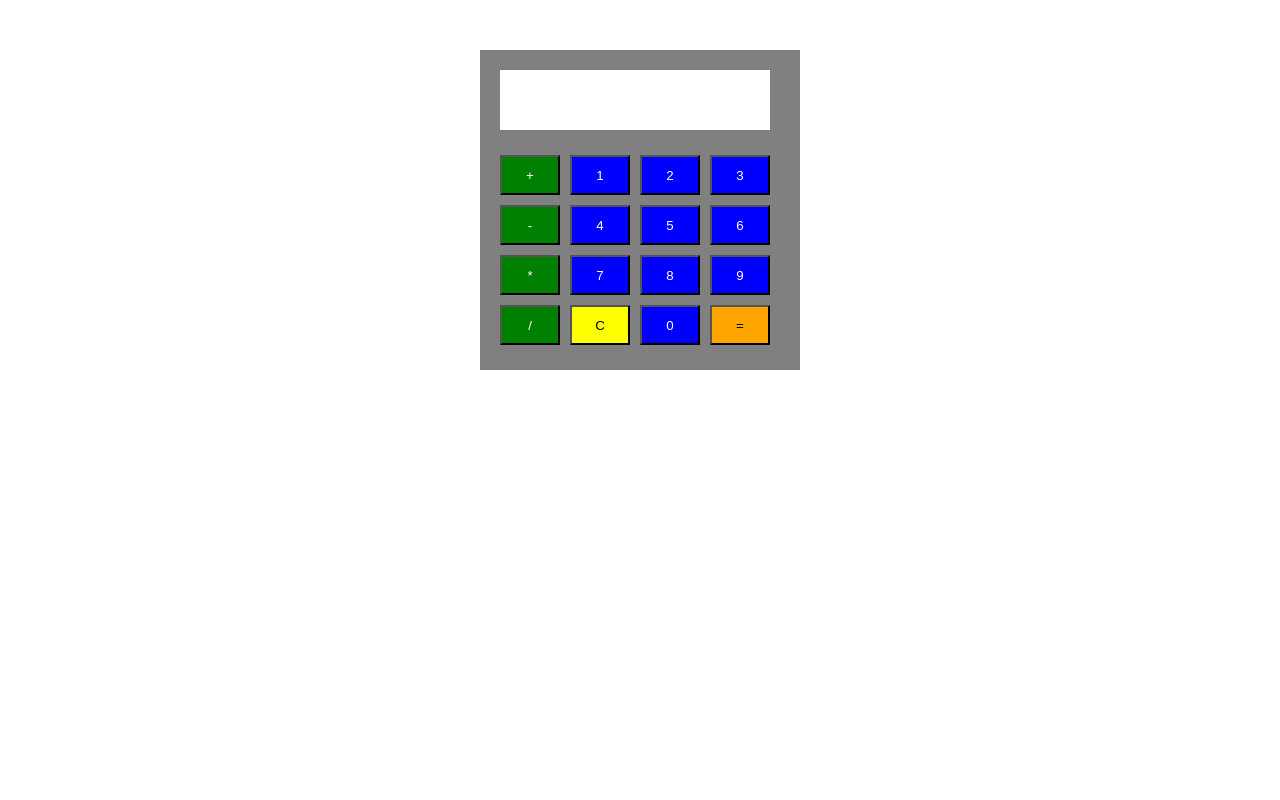
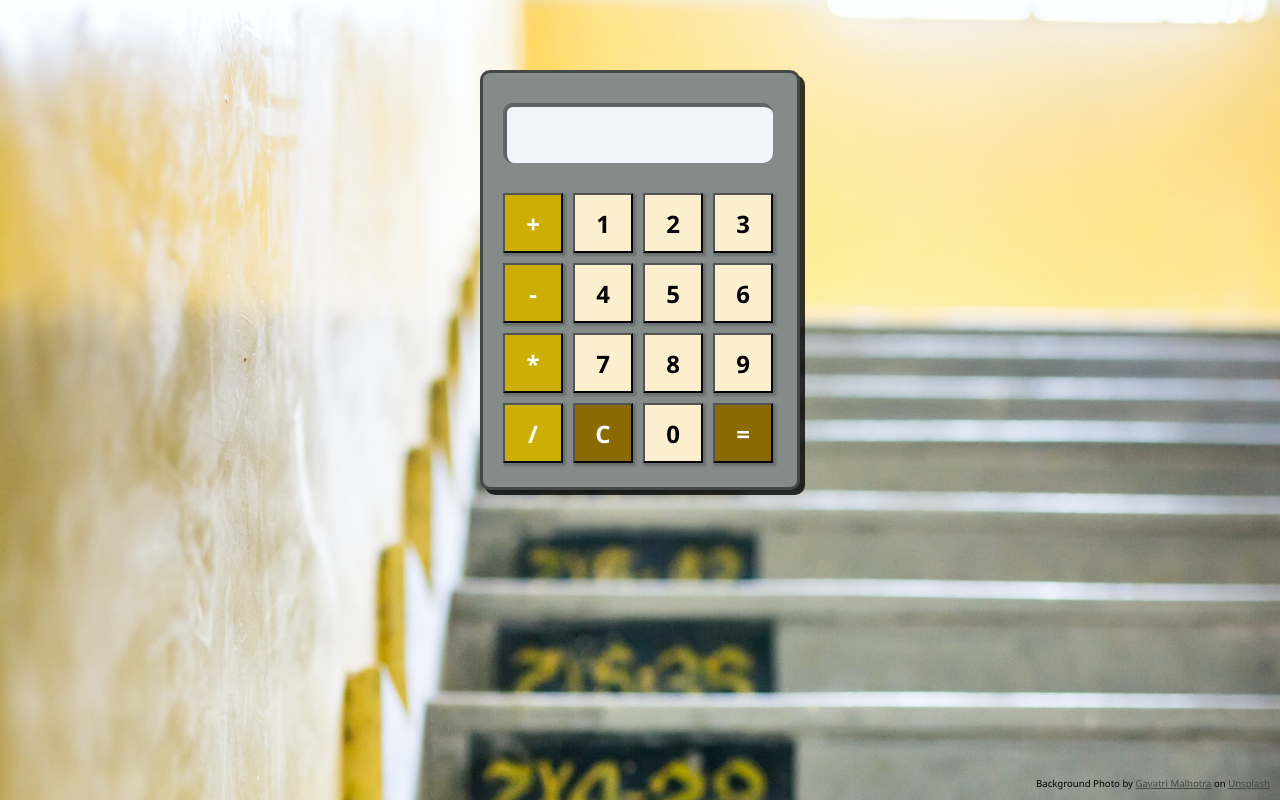
Before and after one commit to dapdel/calculatrice, a plain HTML site: page index.html in a window 1280 px wide. Drawn offline with Linux system fonts and the light colour scheme.

Commit message:
avant regroupement des différentes fonctions

```diff
--- a/index.html
+++ b/index.html
@@ -21,6 +21,20 @@
         </div>
       </section>
     </main>
+    <span
+      >Background Photo by
+      <a
+        href="https://unsplash.com/@gmalhotra?utm_source=unsplash&amp;utm_medium=referral&amp;utm_content=creditCopyText"
+        >Gayatri Malhotra</a
+      >
+      on
+      <a
+        href="https://unsplash.com/s/photos/maths?utm_source=unsplash&amp;utm_medium=referral&amp;utm_content=creditCopyText"
+        >Unsplash</a
+      ></span
+    >
     <script src="script.js"></script>
   </body>
 </html>
+
+<!--<span>Photo by <a href="https://unsplash.com/@gmalhotra?utm_source=unsplash&amp;utm_medium=referral&amp;utm_content=creditCopyText">Gayatri Malhotra</a> on <a href="https://unsplash.com/s/photos/maths?utm_source=unsplash&amp;utm_medium=referral&amp;utm_content=creditCopyText">Unsplash</a></span>-->
--- a/script.js
+++ b/script.js
@@ -1,47 +1,48 @@
-var nombres = [0,1,2,3,4,5,6,7,8,9];
-var operations = ["+","-","*","/"];
+var nombres = [0, 1, 2, 3, 4, 5, 6, 7, 8, 9];
+var operations = ["+", "-", "*", "/"];
 
-//boutons opération
+// boutons opération
 var opHTML = "";
-for (var i=0; i<4; i++){
+for (var i = 0; i < 4; i++) {
   opHTML += `<button class="bn operations" id="${operations[i]}">${operations[i]}</button>`;
-};
+}
+
 var siglesMathematiques = document.getElementById("siglesMathematiques");
 siglesMathematiques.innerHTML = opHTML;
 
-//boutons chiffres
-numHTML = "";
-for (var j=1; j<10; j++){
-numHTML += `<button class="bn nombre" id="${nombres[j]}">${nombres[j]}</button>`
-};
+// boutons chiffres
+var numHTML = "";
+for (var j = 1; j < 10; j++) {
+  numHTML += `<button class="bn nombre" id="${nombres[j]}">${nombres[j]}</button>`;
+}
 var chiffres = document.getElementById("chiffres");
-chiffres.innerHTML =numHTML;
+chiffres.innerHTML = numHTML;
 
-//derniers boutons
-parHTML='<button class="bn clear" id="clear">C</button><button class="bn nombre" id="0">'+ nombres[0] +'</button><button class="bn egal" id="=">=</button>';
+// derniers boutons
+var parHTML="<button class='bn clear' id='clear'>C</button><button class='bn nombre' id='0'>"+ nombres[0] +"</button><button class='bn egal' id='='>=</button>";
 
 var particuliers = document.getElementById("particuliers");
 particuliers.innerHTML = parHTML;
 
-//fonction qui transforme une serie de nombres de type string d'une array en un nombre de type number
-function transform(arrayTypeString){
-    var arrayTypeNumber=[];
+// transformation array de nombres de type string vers une array de nombres de type number
+function transform(arrayTypeString) {
+  var arrayTypeNumber = [];
   for (var chiffre of arrayTypeString) {
     var chiffreTypeNumber = parseInt(chiffre);
     arrayTypeNumber.push(chiffreTypeNumber);
-      };
+  }
 
   var nombre = 0;
   for (var nmbr of arrayTypeNumber) {
     var nombre = nombre * 10 + nmbr;
-        };
+  }
   return(nombre);
 }
 
-//fonction qui calcule
-function calculElemeantaire(nombre1, operation, nombre2){
+// fonction qui calcule
+function calculElemeantaire(nombre1, operation, nombre2) {
   var reponse;
-    switch(operation) {
+  switch (operation) {
     case "+":
       reponse = nombre1 + nombre2;
       break;
@@ -51,75 +52,141 @@ function calculElemeantaire(nombre1, operation, nombre2){
     case "*":
       reponse = nombre1 * nombre2;
       break;
-        break;
     default:
       reponse = nombre1 / nombre2;
-      };
+  }
   return reponse;
 }
 
-// rechercher les information de cliquage
-var messageEcran = document.getElementById("ecran");
-var touchescliquees = "";
-var doubleOperation = false;
-var bns = document.getElementsByClassName('bn');
-for (var bn of bns) {
-    bn.addEventListener('click', (e) => {
-        //console.log("on m'a cliq.targetué!");
-        if (e.target.id==="clear"){
-            touchescliquees = "";
-        }
-
-        else if (e.target.id==="*"||e.target.id==="/"||e.target.id==="+"||e.target.id==="-"||e.target.id==="="){
-            if(doubleOperation === true){
-                touchescliquees = "";
-                alert("Erreur: ne pas rentrer deux opérations consecutives");
-            }else{
-                touchescliquees += e.target.id;
-                doubleOperation = true;
+// calcul pemdas d'un array nombre type number avec operations
+function pemdas(array) {
+  for (var j = 0; j < array.length / 2; j++) {
+    // multiplication
+    var indice = array.indexOf("*");
+    console.log(indice);
+    if (indice !== -1) {
+      var calc = calculElemeantaire(array[indice - 1], "*", array[indice + 1]);
+      console.log(calc);
+      array[indice-1] = calc;
+      console.log(array);
+      test9 = array.splice(indice-1, 2);
+      console.log(test9);
+      array[indice-1] = calc;
     }
   }
+  for (var j = 0; j < array.length / 2; j++) {
+    // division
+    var indice = array.indexOf("/");
+    console.log(indice);
+    if (indice !== -1) {
+      var calc = calculElemeantaire(array[indice - 1], "/", array[indice + 1]);
+      console.log(calc);
+      array[indice - 1] = calc;
+      console.log(array);
+      test9 = array.splice(indice - 1, 2);
+      console.log(test9);
+      array[indice - 1] = calc;
+    }
+  }
+  for (var j = 0; j < array.length / 2; j++) {
+    // somme
+    var indice = array.indexOf("+");
+    console.log(indice);
+    if (indice !== -1) {
+      var calc = calculElemeantaire(array[indice - 1], "+", array[indice + 1]);
+      console.log(calc);
+      array[indice - 1] = calc;
+      console.log(array);
+      test9 = array.splice(indice - 1, 2);
+      console.log(test9);
+      array[indice - 1] = calc;
+    }
+  }
+  for (var j = 0; j < array.length / 2; j++) {
+    // soustraction
+    var indice = array.indexOf("-");
+    console.log(indice);
+    if (indice !== -1) {
+      var calc = calculElemeantaire(array[indice - 1],"-", array[indice + 1]);
+      console.log(calc);
+      array[indice-1] = calc;
+      console.log(array);
+      test9 = array.splice(indice-1, 2);
+      console.log(test9);
+      array[indice - 1] = calc;
+    }
+  }
+  console.log(array);
+  var calculFait = array[0].toFixed(4);
+  console.log(calculFait);
+  return calculFait;
+}
+var test8 = pemdas(test6);
+console.log(test8);
 
-        else{
-            touchescliquees += e.target.id;
-            doubleOperation = false;
-        }
-    //console.log(touchescliquees);
-    messageEcran.innerHTML = touchescliquees;
-    var entree = touchescliquees.split("");
-    console.log(entree);
-    });
-};
-
-/*fonction qui calcule d'un array type string*/
-function calcul(arrayTypeString){
+// calcul d'un array type string
+function calcul(arrayTypeString) {
   var partieDeArray = [];
   var arraytransforme = [];
   var indice = 0;
-    for (element of arrayTypeString){
-
-        if (element ==="0"|| element ==="1"|| element ==="2"|| element ==="3"|| element ==="4"|| element ==="5"|| element ==="6"|| element ==="7"|| element ==="8"|| element ==="9"){
+  for (var element of arrayTypeString) {
+    if (element === "0" || element === "1" || element === "2" || element === "3" || element === "4" || element === "5" || element === "6" || element === "7" || element === "8" || element === "9") {
       partieDeArray.push(element);
-            console.log(partieDeArray);
+      // console.log(partieDeArray);
     }
-        else if (element ==="+"|| element ==="-"|| element ==="*"|| element ==="/"|| element ==="="){
+    else if (element === "+" || element === "-" || element === "*" || element === "/" || element === "=") {
       var test6 = transform(partieDeArray);
       console.log(test6);
       arraytransforme[indice] = test6;
       indice++;
-            //console.log(arraytransforme);
+      // console.log(arraytransforme);
       arraytransforme[indice] = element;
-            partieDeArray=[];
+      partieDeArray = [];
       indice++;
     }
   }
   arraytransforme.pop();
   return arraytransforme;
 }
-var test4 = ["1","3","5","+","4","5","-","1","8","9","="];
-var test5 = calcul (test4);
+var test4 = ["1", "3", "5", "+", "4", "5", "-", "1", "8", "9", "="];
+var test5 = calcul(test4);
 console.log(test5);
 console.log(test5.indexOf("+"));
+
+var test6 = [136, "*", 45, "-", 125, "*", 223, "/", 12, "+", 45];
+var test7 = test6.indexOf("*");
+console.log(test7);
+
+// rechercher les information de cliquage
+var messageEcran = document.getElementById("ecran");
+var touchescliquees = "";
+var doubleOperation = false;
+var bns = document.getElementsByClassName("bn");
+for (var bn of bns) {
+  bn.addEventListener("click", (e) => {
+    if (e.target.id === "clear") {
+      touchescliquees = "";
+    }
+    else if (e.target.id === "*" || e.target.id === "/" || e.target.id === "+" || e.target.id === "-" || e.target.id === "=") {
+      if (doubleOperation === true) {
+        touchescliquees = "";
+        alert("Erreur: ne pas rentrer deux opérations consecutives");
+      } else {
+        touchescliquees += e.target.id;
+        doubleOperation = true;
+      }
+    }
+    else {
+      touchescliquees += e.target.id;
+      doubleOperation = false;
+    }
+    // console.log(touchescliquees);
+    messageEcran.innerHTML = touchescliquees;
+    var entree = touchescliquees.split("");
+    console.log(entree);
+  });
+}
+
 /*
 function suite(array){
     i = 0;
@@ -127,12 +194,8 @@ function suite(array){
         if (elmnt !===)
     }
 
-
-
 };
 */
-
-
 
 /*
 ESSAI 1
@@ -158,8 +221,6 @@ for (var bn of bns) {
         console.log(n2);
         var a = n1 + n2;
         console.log(a);
-
-
 
     }
     else{
@@ -215,7 +276,8 @@ nombresurEcran.innerHTML =ChiffresEcran;
   });
 }
 */
-/*ESSAI 3
+
+/* ESSAI 3
 var nombresurEcran = document.getElementById("ecran");
 var ChiffresEcran = "";
 var ChiffresAffiches = "";
@@ -258,4 +320,5 @@ for (var bn of bns) {
 //console.log(ChiffresEcran);
 nombresurEcran.innerHTML =ChiffresEcran;
   });
-}*/
+}
+*/
--- a/style.css
+++ b/style.css
@@ -3,41 +3,59 @@
 }
 body {
   margin: 0;
+  background-image: url(fond.jpg);
+  background-size: cover;
+  background-repeat: no-repeat;
+  font-family: "Segoe UI", Tahoma, Geneva, Verdana, sans-serif;
 }
 section {
   width: 320px;
-  background-color: gray;
+  background-color: #858b88;
   padding: 20px;
-  height: 320px;
+  padding-top: 30px;
+  height: 420px;
   margin: auto;
-  margin-top: 50px;
+  margin-top: 70px;
+  border: 3px solid #444847;
+  border-radius: 10px;
+  box-shadow: 5px 5px 0px 0px rgba(2, 2, 3, 0.8);
 }
 #ecran {
   width: 270px;
   height: 60px;
-  background-color: white;
+  background-color: #f2f5f9;
+  border-radius: 10px;
+  border-top: 4px solid rgba(2, 2, 3, 0.6);
+  border-left: 4px solid rgba(2, 2, 3, 0.6);
+  overflow: auto;
+  line-height: 60px;
 }
 #boutons {
   display: flex;
   flex-direction: row;
   justify-content: flex-start;
+  padding-top: 5px;
 }
 #siglesMathematiques {
   display: flex;
   flex-direction: column;
   justify-content: flex-start;
   width: 80px;
-  height: 200px;
+  height: 300px;
   margin-top: 25px;
 }
 button {
-  height: 40px;
+  height: 60px;
   width: 60px;
   margin-bottom: 10px;
   margin-right: 10px;
+  font-weight: bold;
+  font-family: "Segoe UI", Tahoma, Geneva, Verdana, sans-serif;
+  box-shadow: 2px 2px 2px 1px rgba(0, 0, 0, 0.2);
+  font-size: 150%;
 }
 .operations {
-  background-color: green;
+  background-color: #ccaf02;
   color: white;
 }
 #boutonsChiffres {
@@ -49,10 +67,9 @@ button {
   height: 210px;
   margin-top: 25px;
 }
-
 .nombre {
-  background-color: blue;
-  color: white;
+  background-color: #fcefcf;
+  color: #020203;
 }
 #particuliers {
   display: flex;
@@ -62,9 +79,18 @@ button {
   width: 240px;
   height: 60px;
 }
-.clear {
-  background-color: yellow;
+.clear,
+.egal {
+  background-color: #8c6a03;
+  color: white;
 }
-.egal {
-  background-color: orange;
+span {
+  position: absolute;
+  margin: 10px;
+  bottom: 0;
+  right: 0;
+  font-size: 60%;
 }
+a {
+  color: #444847;
+}
```
Also changed, not shown: fond.jpg (added). Lines whose indentation alone changed are shown as unchanged.
